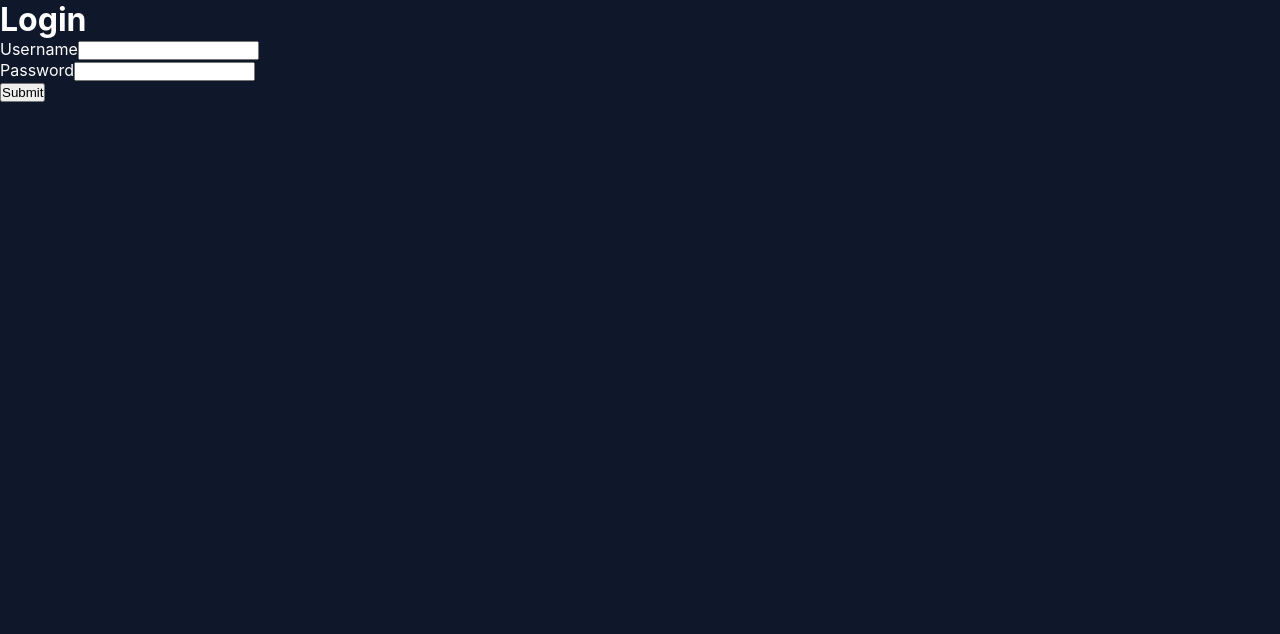
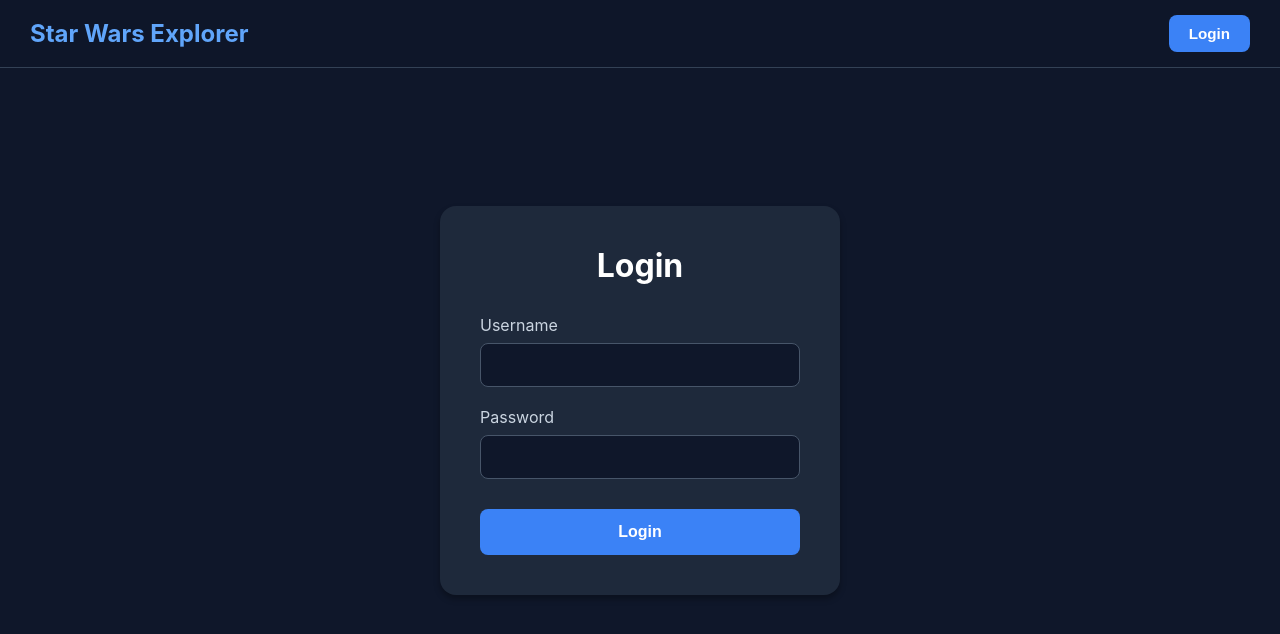
Before and after one commit to rohit220604/StarWarsCharacter, a React (Vite) app in the folder frontend/: page /login in a window 1280 px wide. Shown: the top 634 px of the page. Built offline with nearby package versions, Linux system fonts and the light colour scheme.

Commit message:
feat(character): replace pagination with load more experience

```diff
--- a/frontend/package.json
+++ b/frontend/package.json
@@ -25,6 +25,7 @@
     "axios": "^1.19.0",
     "clsx": "^2.1.1",
     "dayjs": "^1.11.21",
+    "js-cookie": "^3.0.8",
     "react": "^19.2.8",
     "react-dom": "^19.2.8",
     "react-hook-form": "^7.84.0",
--- a/frontend/src/App.tsx
+++ b/frontend/src/App.tsx
@@ -2,9 +2,12 @@ import { Routes, Route } from 'react-router-dom'
 import { LoginPage } from './pages/LoginPage'
 import { HomePage } from './pages/HomePage'
 import { ProtectedRoute } from './routes/ProtectedRoute'
+import { Navbar } from './components/Navbar.js'
 
 export default function App() {
   return (
+    <>
+      <Navbar />
       <Routes>
         <Route path="/login" element={<LoginPage />} />
         <Route path="/" element={
@@ -13,5 +16,6 @@ export default function App() {
           </ProtectedRoute>
         } />
       </Routes>
+    </>
   )
 }
--- /dev/null
+++ b/frontend/src/components/Navbar.tsx
@@ -0,0 +1,79 @@
+import { useNavigate } from 'react-router-dom'
+import { useAuth } from '../context/AuthContext.js'
+
+export function Navbar() {
+    const { isAuthenticated, logout } = useAuth()
+    const navigate = useNavigate()
+
+    const handleLogout = () => {
+        logout()
+        navigate('/login')
+    }
+
+    const handleLogin = () => {
+        navigate('/login')
+    }
+
+    return (
+        <nav style={{
+            position: 'fixed',
+            top: '0',
+            left: '0',
+            right: '0',
+            padding: '15px 30px',
+            backgroundColor: 'rgba(15, 23, 42, 0.95)',
+            backdropFilter: 'blur(10px)',
+            display: 'flex',
+            justifyContent: 'space-between',
+            alignItems: 'center',
+            zIndex: 1000,
+            borderBottom: '1px solid #334155'
+        }}>
+            <div style={{
+                fontSize: '1.5rem',
+                fontWeight: 'bold',
+                color: '#60a5fa'
+            }}>
+                Star Wars Explorer
+            </div>
+
+            <div>
+                {isAuthenticated ? (
+                    <button
+                        onClick={handleLogout}
+                        style={{
+                            padding: '10px 20px',
+                            borderRadius: '8px',
+                            border: 'none',
+                            backgroundColor: '#ef4444',
+                            color: 'white',
+                            fontSize: '0.95rem',
+                            fontWeight: '600',
+                            cursor: 'pointer',
+                            transition: 'background-color 0.2s ease'
+                        }}
+                    >
+                        Logout
+                    </button>
+                ) : (
+                    <button
+                        onClick={handleLogin}
+                        style={{
+                            padding: '10px 20px',
+                            borderRadius: '8px',
+                            border: 'none',
+                            backgroundColor: '#3b82f6',
+                            color: 'white',
+                            fontSize: '0.95rem',
+                            fontWeight: '600',
+                            cursor: 'pointer',
+                            transition: 'background-color 0.2s ease'
+                        }}
+                    >
+                        Login
+                    </button>
+                )}
+            </div>
+        </nav>
+    )
+}
--- a/frontend/src/pages/LoginPage.tsx
+++ b/frontend/src/pages/LoginPage.tsx
@@ -1,38 +1,147 @@
 import { useState, FormEvent } from 'react'
+import { useNavigate } from 'react-router-dom'
+import toast from 'react-hot-toast'
+import { backendApi } from '../services/api.js'
+import { useAuth } from '../context/AuthContext.js'
 
 export function LoginPage() {
     const [username, setUsername] = useState('')
     const [password, setPassword] = useState('')
+    const [error, setError] = useState('')
+    const [loading, setLoading] = useState(false)
+    const navigate = useNavigate()
+    const { login } = useAuth()
 
-    const handleSubmit = (e: FormEvent) => {
+    const handleSubmit = async (e: FormEvent) => {
         e.preventDefault()
-        console.log({ username, password })
+        setError('')
+        setLoading(true)
+
+        try {
+            const response = await backendApi.post('/auth/login', { username, password })
+            const { accessToken } = response.data
+
+            await login(accessToken)
+            toast.success('Login successful!')
+            navigate('/')
+        } catch (err) {
+            setError('Invalid credentials')
+            toast.error('Invalid credentials')
+        } finally {
+            setLoading(false)
+        }
     }
 
     return (
-        <div>
-            <h1>Login</h1>
+        <div style={{
+            display: 'flex',
+            justifyContent: 'center',
+            alignItems: 'center',
+            minHeight: '100vh',
+            padding: '20px'
+        }}>
+            <div style={{
+                backgroundColor: '#1e293b',
+                padding: '40px',
+                borderRadius: '16px',
+                boxShadow: '0 4px 6px rgba(0, 0, 0, 0.3)',
+                width: '100%',
+                maxWidth: '400px'
+            }}>
+                <h1 style={{
+                    textAlign: 'center',
+                    marginBottom: '30px',
+                    color: 'white'
+                }}>Login</h1>
+
+                {error && (
+                    <div style={{
+                        backgroundColor: '#ef4444',
+                        color: 'white',
+                        padding: '12px',
+                        borderRadius: '8px',
+                        marginBottom: '20px',
+                        textAlign: 'center'
+                    }}>
+                        {error}
+                    </div>
+                )}
+
                 <form onSubmit={handleSubmit}>
-                <div>
-                    <label htmlFor="username">Username</label>
+                    <div style={{ marginBottom: '20px' }}>
+                        <label htmlFor="username" style={{
+                            display: 'block',
+                            marginBottom: '8px',
+                            color: '#cbd5e1'
+                        }}>
+                            Username
+                        </label>
                         <input
                             id="username"
                             type="text"
                             value={username}
                             onChange={(e) => setUsername(e.target.value)}
+                            style={{
+                                width: '100%',
+                                padding: '12px',
+                                borderRadius: '8px',
+                                border: '1px solid #475569',
+                                backgroundColor: '#0f172a',
+                                color: 'white',
+                                fontSize: '1rem',
+                                outline: 'none'
+                            }}
+                            required
                         />
                     </div>
-                <div>
-                    <label htmlFor="password">Password</label>
+
+                    <div style={{ marginBottom: '30px' }}>
+                        <label htmlFor="password" style={{
+                            display: 'block',
+                            marginBottom: '8px',
+                            color: '#cbd5e1'
+                        }}>
+                            Password
+                        </label>
                         <input
                             id="password"
                             type="password"
                             value={password}
                             onChange={(e) => setPassword(e.target.value)}
+                            style={{
+                                width: '100%',
+                                padding: '12px',
+                                borderRadius: '8px',
+                                border: '1px solid #475569',
+                                backgroundColor: '#0f172a',
+                                color: 'white',
+                                fontSize: '1rem',
+                                outline: 'none'
+                            }}
+                            required
                         />
                     </div>
-                <button type="submit">Submit</button>
+
+                    <button
+                        type="submit"
+                        disabled={loading}
+                        style={{
+                            width: '100%',
+                            padding: '14px',
+                            borderRadius: '8px',
+                            border: 'none',
+                            backgroundColor: loading ? '#475569' : '#3b82f6',
+                            color: 'white',
+                            fontSize: '1rem',
+                            fontWeight: '600',
+                            cursor: loading ? 'not-allowed' : 'pointer',
+                            transition: 'background-color 0.2s ease'
+                        }}
+                    >
+                        {loading ? 'Logging in...' : 'Login'}
+                    </button>
                 </form>
+            </div>
         </div>
     )
 }
--- a/frontend/src/routes/ProtectedRoute.tsx
+++ b/frontend/src/routes/ProtectedRoute.tsx
@@ -2,8 +2,8 @@ import { Navigate } from 'react-router-dom'
 import { useAuth } from '../context/AuthContext'
 
 export function ProtectedRoute({ children }: { children: React.ReactNode }) {
-    // const { isAuthenticated } = useAuth()
-    const isAuthenticated  = true
+    const { isAuthenticated } = useAuth()
+    // const isAuthenticated  = true
     if (!isAuthenticated) {
         return <Navigate to="/login" replace />
     }
--- a/frontend/src/services/api.ts
+++ b/frontend/src/services/api.ts
@@ -1,6 +1,19 @@
 import axios from 'axios'
 
-export const api = axios.create({
+export const swapiApi = axios.create({
     baseURL: import.meta.env.VITE_SWAPI_URL,
     timeout: 10000
 })
+
+export const backendApi = axios.create({
+    baseURL: import.meta.env.VITE_API_URL,
+    timeout: 10000
+})
+
+backendApi.interceptors.request.use((config) => {
+    const token = localStorage.getItem('accessToken')
+    if (token) {
+        config.headers.Authorization = `Bearer ${token}`
+    }
+    return config
+})
--- a/frontend/src/services/character.service.ts
+++ b/frontend/src/services/character.service.ts
@@ -1,14 +1,14 @@
-import { api } from './api.js'
+import { swapiApi } from './api.js'
 import { Character, Planet, PaginatedResponse } from '../types/character.js'
 
 export function getCharacters(page: number): Promise<PaginatedResponse<Character>> {
-    return api.get(`/people/?page=${page}`).then(res => res.data)
+    return swapiApi.get(`/people/?page=${page}`).then(res => res.data)
 }
 
 export function getCharacter(url: string): Promise<Character> {
-    return api.get(url).then(res => res.data)
+    return swapiApi.get(url).then(res => res.data)
 }
 
 export function getPlanet(url: string): Promise<Planet> {
-    return api.get(url).then(res => res.data)
+    return swapiApi.get(url).then(res => res.data)
 }
--- a/frontend/src/styles/home.css
+++ b/frontend/src/styles/home.css
@@ -238,3 +238,54 @@ body {
     text-align: center;
     padding: 20px;
 }
+
+.load-more-container {
+    display: flex;
+    flex-direction: column;
+    align-items: center;
+    gap: 15px;
+    margin: 40px 0;
+}
+
+.load-more-button {
+    background-color: #3b82f6;
+    color: white;
+    border: none;
+    padding: 14px 28px;
+    border-radius: 8px;
+    font-size: 1rem;
+    font-weight: 600;
+    cursor: pointer;
+    width: 220px;
+    transition: all 0.2s ease;
+}
+
+.load-more-button:hover:not(:disabled) {
+    background-color: #2563eb;
+    transform: translateY(-2px);
+}
+
+.load-more-button:disabled {
+    background-color: #475569;
+    cursor: not-allowed;
+    opacity: 0.6;
+}
+
+.load-more-error {
+    color: #ef4444;
+    font-size: 0.95rem;
+    text-align: center;
+    padding: 10px;
+    background-color: rgba(239, 68, 68, 0.1);
+    border-radius: 8px;
+    max-width: 400px;
+}
+
+.end-message {
+    text-align: center;
+    padding: 30px;
+    font-size: 1.1rem;
+    color: #94a3b8;
+    font-style: italic;
+    margin: 40px 0;
+}
```
Also changed, not shown: frontend/src/context/AuthContext.tsx (+21 -4 lines), frontend/src/pages/HomePage.tsx (+55 -47 lines), 1 other file (tests, documents, lock files or other folders). Lines whose indentation alone changed are shown as unchanged.
